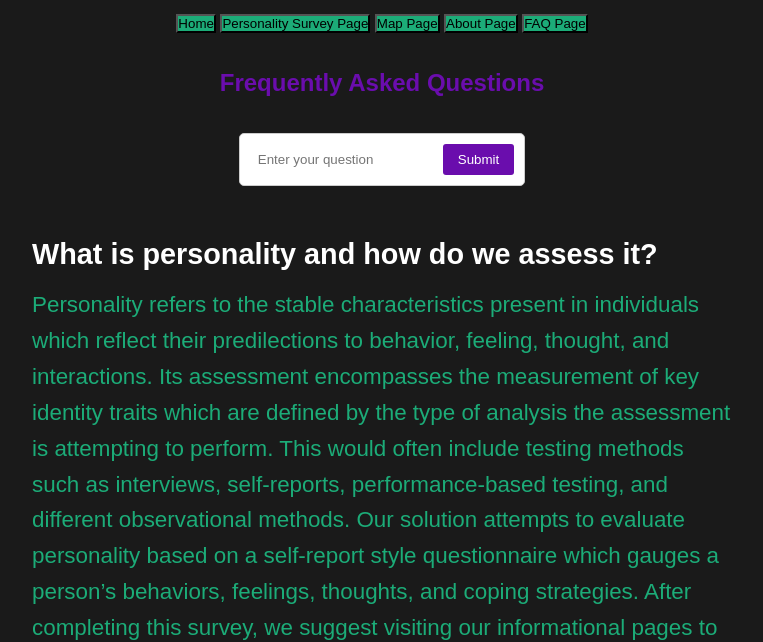
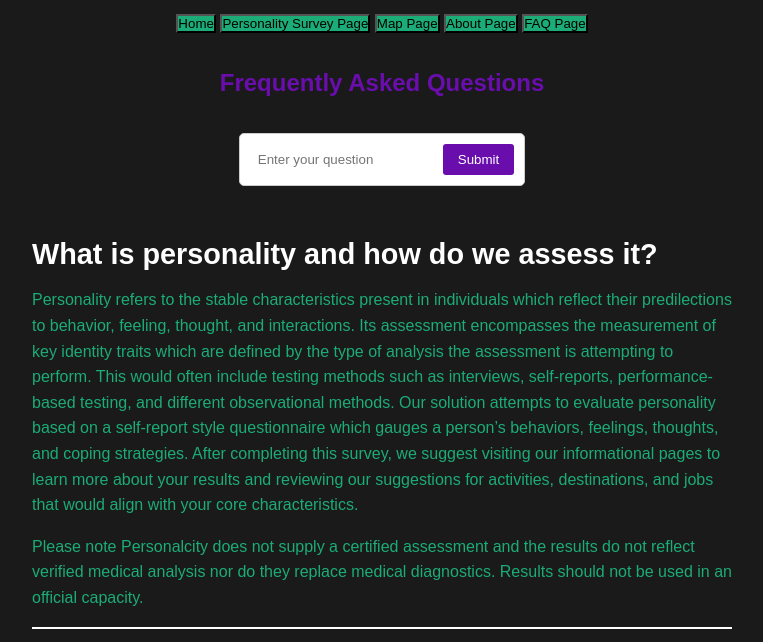
Before and after one commit to bdt266/personality, a website: page public/faq.html in a window 1280 px wide. Shown: the part 169-811 px from the top of the page, without its empty margins (258-1021 px from the left). Drawn offline with Linux system fonts and the light colour scheme.

Commit message:
Update faq.html

```diff
--- a/public/faq.html
+++ b/public/faq.html
@@ -40,7 +40,6 @@
         .answer p {
             padding-top: 1rem;
             line-height: 1.6;
-            font-size: 1.4rem;
         }
         .faq-input {
             margin-bottom: 20px;
```
